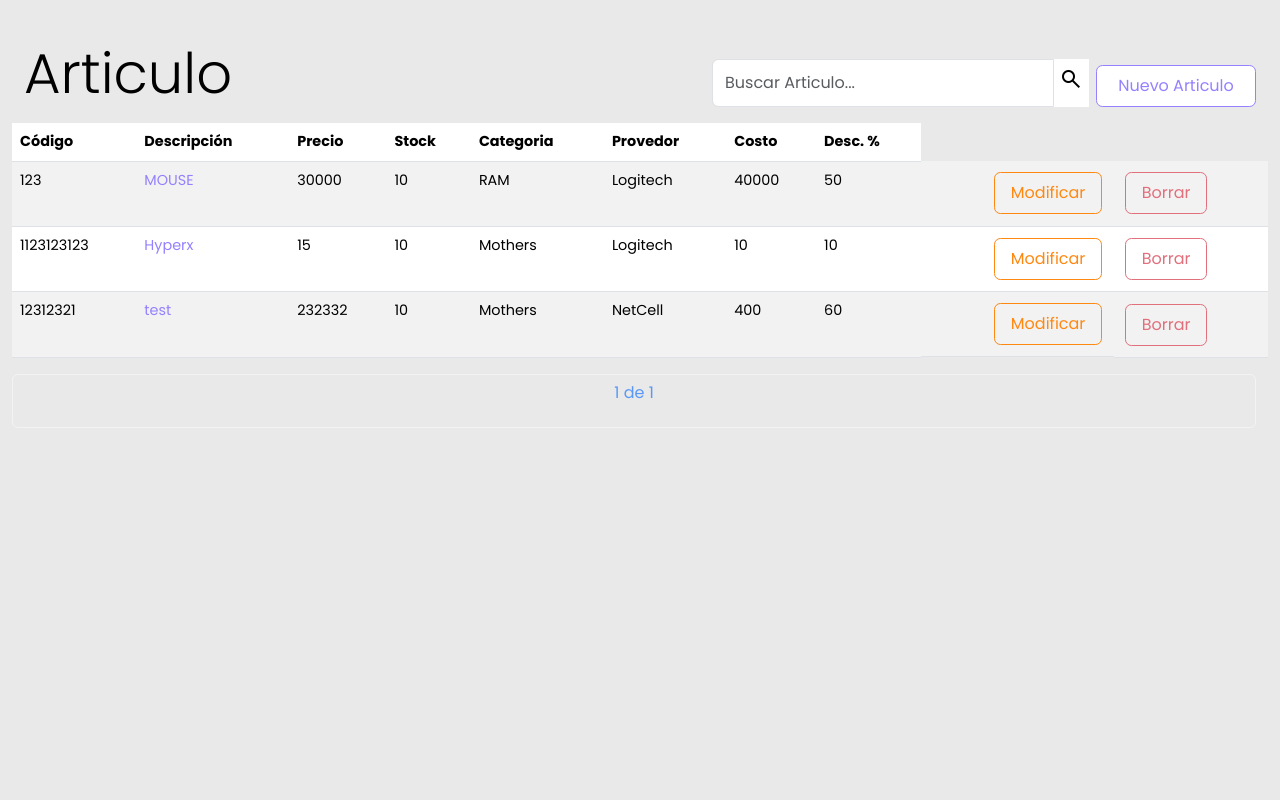
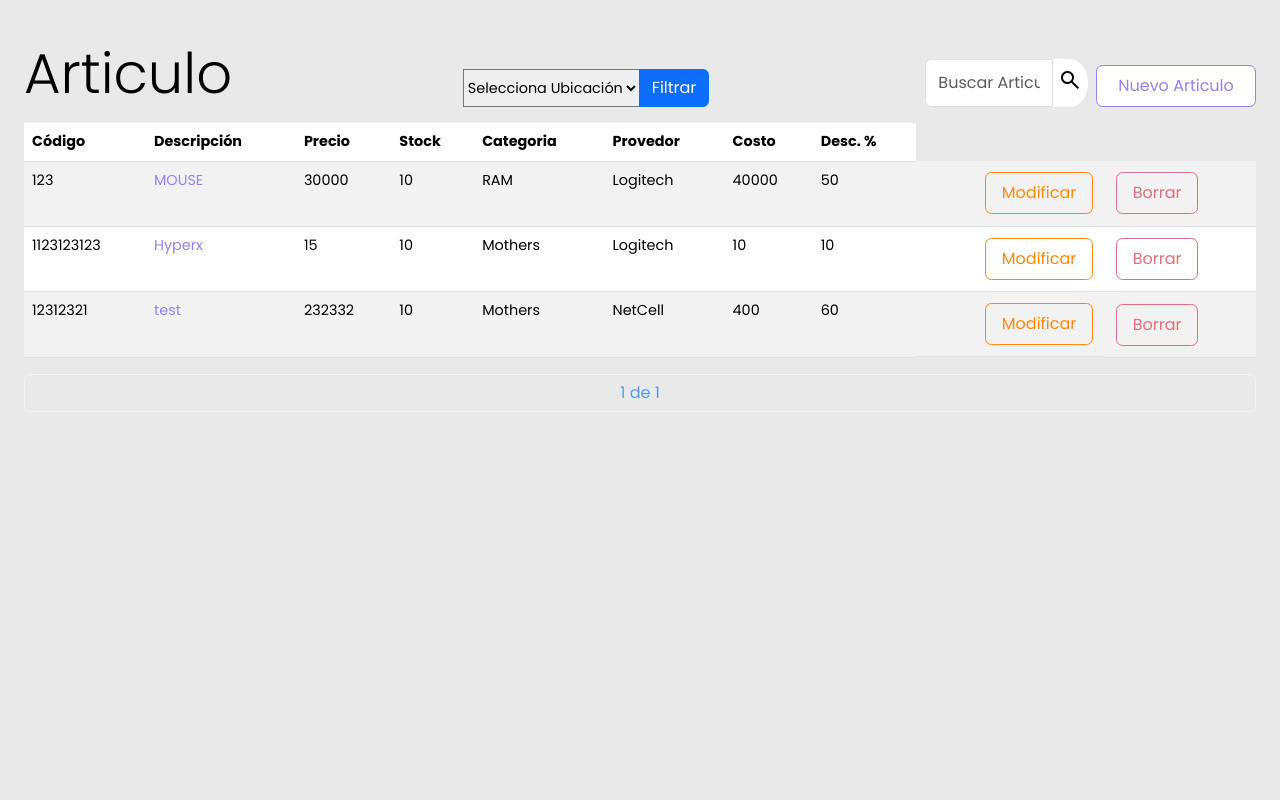
Before and after one commit to AguusPereyra/NetcellSistema1, a Django app: page /articulos/ in a window 1280 px wide. Shown: the part 207-1007 px from the top of the page. Run offline with Django 4.2, Linux system fonts and the light colour scheme; a user stored in the database is signed in; data comes from the database, SQL or seed files in the repository; both versions use the stored data as it was after the commit.

Commit message:
ABM Articulo, se agrega desplegable select de filtrado de ubicacion

```diff
--- a/api_reserva/reservas/templates/Articulo/detalle_articulo.html
+++ b/api_reserva/reservas/templates/Articulo/detalle_articulo.html
@@ -18,7 +18,7 @@
 
 
         <div class="contenedorBotones">
-            <a style="margin: 50px" class="botonSecundario" href="{% url 'lista_articulos' %}">Cancelar</a>
+            <a style="margin: 50px" class="botonSecundario" href="{% url 'lista_articulos' %}">Volver</a>
         </div>
     </div>
 </div>
--- a/api_reserva/reservas/templates/Articulo/lista_articulos.html
+++ b/api_reserva/reservas/templates/Articulo/lista_articulos.html
@@ -8,14 +8,32 @@
 
     <h2 class="col display-4 my-3">Articulo</h2>
 
+    <div style="padding-right: calc(var(--bs-gutter-x)* 8.5)" class=" col d-flex justify-content-end align-items-end mb-3">
+        <form style="margin-left: 0" method="GET">
+                <div class="input-group">
+                    <select id="search" value="{{ query }}" name="q">
+                        <option value="" selected disabled>Selecciona Ubicación</option>
+                        {% for ubicacion in ubicaciones %}
+                            <option value="{{ ubicacion }}">{{ ubicacion }}</option>
+                        {% endfor %}
+                    </select>
+                    <button class="btn btn-primary" type="submit">Filtrar</button>
+                </div>
+        </form>
+    </div>
+
+
     <div class=" col d-flex justify-content-end align-items-end mb-3">
+
         <form method="GET">
             <div class="input-group">
                 <input type="text" id="search" class="form-control inputApagado" name="q" value="{{ query }}" placeholder="Buscar Articulo...">
                 <button class="lupa" type="submit"><span class="material-symbols-outlined">search</span></button>
+            </div>
+        </form>
 
-                <div class="d-flex justify-content-end align-items-end"><a class="botonPrimario" href="{% url 'nuevo_articulo' %}?from_lista=true">Nuevo Articulo</a></div>
-        </form>
+        <div class="d-flex justify-content-end align-items-end"><a class="botonPrimario" href="{% url 'nuevo_articulo' %}?from_lista=true">Nuevo Articulo</a></div>
+
     </div>
 </div>
     <table class="table table-striped table-hover" id="results" data-bs-theme="light">
--- a/api_reserva/reservas/views.py
+++ b/api_reserva/reservas/views.py
@@ -16,6 +16,7 @@ from datetime import datetime
 from django.forms import inlineformset_factory
 from django.contrib.auth.models import User, Group
 from django.contrib.auth.hashers import make_password
+from urllib.parse import unquote
 
 # Create your views here.
 
@@ -545,10 +546,31 @@ class lista_articulos(LoginRequiredMixin, ListView):
         query = self.request.GET.get('q', '')
         articulos = Articulo.objects.filter(
             Q(codigo__icontains=query)|
-            Q(descripcion__icontains=query)
+            Q(descripcion__icontains=query)|
+            Q(ubicacion__icontains=query)
         )
 
         return  articulos
+
+    def get_context_data(self, **kwargs):
+        context = super().get_context_data(**kwargs)
+
+    # Obtener la ubicación seleccionada del parámetro GET
+        ubicacion_seleccionada_encoded = self.request.GET.get('q', '')
+        ubicacion_seleccionada = unquote(ubicacion_seleccionada_encoded)
+        print("Ubicación seleccionada:", ubicacion_seleccionada)
+
+    # Obtener las ubicaciones únicas para poblar el desplegable
+        context['ubicaciones'] = Articulo.objects.values_list('ubicacion', flat=True).distinct()
+
+    # Filtrar los artículos basados en la ubicación seleccionada
+        if ubicacion_seleccionada:
+            context['articulos'] = Articulo.objects.filter(ubicacion__icontains=ubicacion_seleccionada)
+        else:
+        # Si no se selecciona una ubicación, mostrar todos los artículos
+            context['articulos'] = Articulo.objects.all()
+
+        return context
 
 
 class nuevo_articulo(LoginRequiredMixin, CreateView):
```
Also changed, not shown: api_reserva/db.sqlite3.
